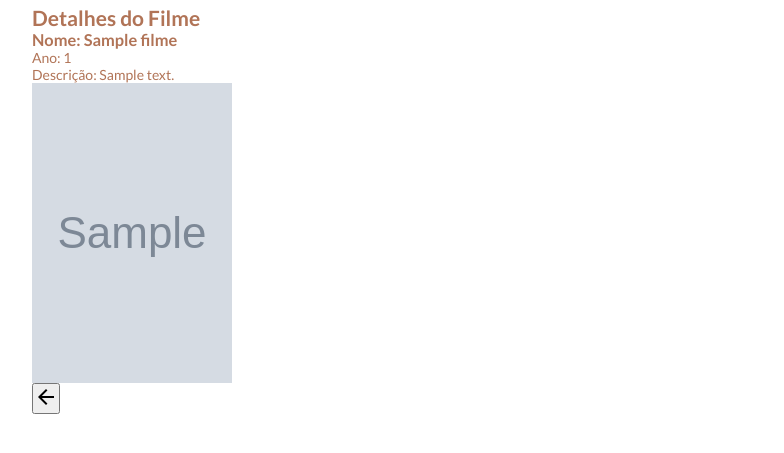
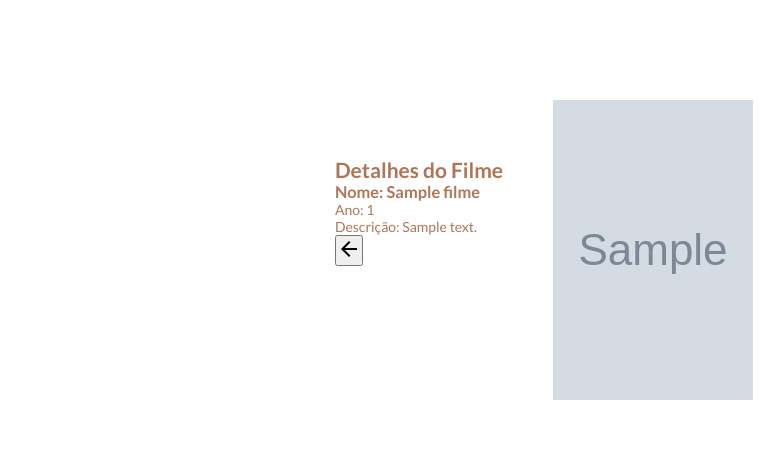
Before and after one commit to LuanMendesMoura/catalogo-filmes.php, a PHP site: page /catalogo-filmes/app/view/filme/visualizarFilme.php?id=1 in a window 1280 px wide. Shown: the top 453 px of the page, without its empty margins (96-880 px from the left). Run offline with PHP 8.4, Linux system fonts and the light colour scheme; tables that the repository leaves empty hold one stand-in row (values such as "Sample post"); grey boxes marked "Sample" are stand-in pictures.

Commit message:
tentando arrumar o view

```diff
--- a/app/view/filme/listar.php
+++ b/app/view/filme/listar.php
@@ -25,7 +25,6 @@ $filmes = $filmeModel->buscarTodos();
 <body>
     <header>
         <nav>
-            <a class="logo" href="#">FILMES DB</a>
             <ul>
                 <li>
                     <a href="home.php">HOME</a>
--- a/app/view/filme/visualizarFilme.php
+++ b/app/view/filme/visualizarFilme.php
@@ -23,14 +23,12 @@ $filme = $filmeModel->buscarPorId($id);
 
 </head>
 <body>
-    <section class="container">
+    <section class="container-view">
+        <div class="view">
             <h2>Detalhes do Filme</h2>
             <h3>Nome: <?php echo $filme->nome; ?> </h3>
             <p>Ano: <?php echo $filme->ano;?> </p>
             <p>Descrição: <?php echo $filme->descricao;?> </p>
-        <img class="imgView" src="<?php echo $filme->urlIMG?>" alt="Imagem do filme: <?php echo $filme->nome ?>" >
-        <!--voltar para a pagina listar.php -->
-
             <a href="listar.php">
                 <button>
                     <span class="material-symbols-outlined">
@@ -38,6 +36,12 @@ $filme = $filmeModel->buscarPorId($id);
                     </span>
                 </button>
             </a>
+        </div>
+        <div class="view">
+            <img class="imgView" src="<?php echo $filme->urlIMG?>" alt="Imagem do filme: <?php echo $filme->nome ?>" >
+        </div>
+        <!--voltar para a pagina listar.php -->
+
     </section>
 </body>
 </html>
--- a/public/css/style.css
+++ b/public/css/style.css
@@ -64,6 +64,26 @@ body {
     width: 80%;
     margin: 0 auto;
     padding: 5px 20px;
+
+}
+
+.container-view {
+    display: flex;
+    justify-content: center;
+    align-items: center;
+    text-align: justify;
+    gap: 10px;
+
+    .imgView {
+        padding-top: 80px;
+        width: 200px;
+        height: 300px;
+    }
+
+    .view {
+        max-width: 50vh;
+        padding: 20px;
+    }
 }
 
 .container-info{
@@ -89,12 +109,7 @@ body {
     }
 }
 
-.imgView {
-    width: 200px;
-    height: 300px;
-    display: flex;
-    justify-content: flex-end;
-}
+
 .notificacao {
     position: fixed;
     top: 20px;
@@ -170,6 +185,11 @@ body {
 }
 
 /* CARDS HOME COMEÇO */
+.card {
+    border: none;
+    background-color: transparent;
+}
+
 .span-filme {
     min-height: 40px;
 }
```
Also changed, not shown: app/view/filme/home.php (+9 -5 lines). Lines whose indentation alone changed are shown as unchanged.
